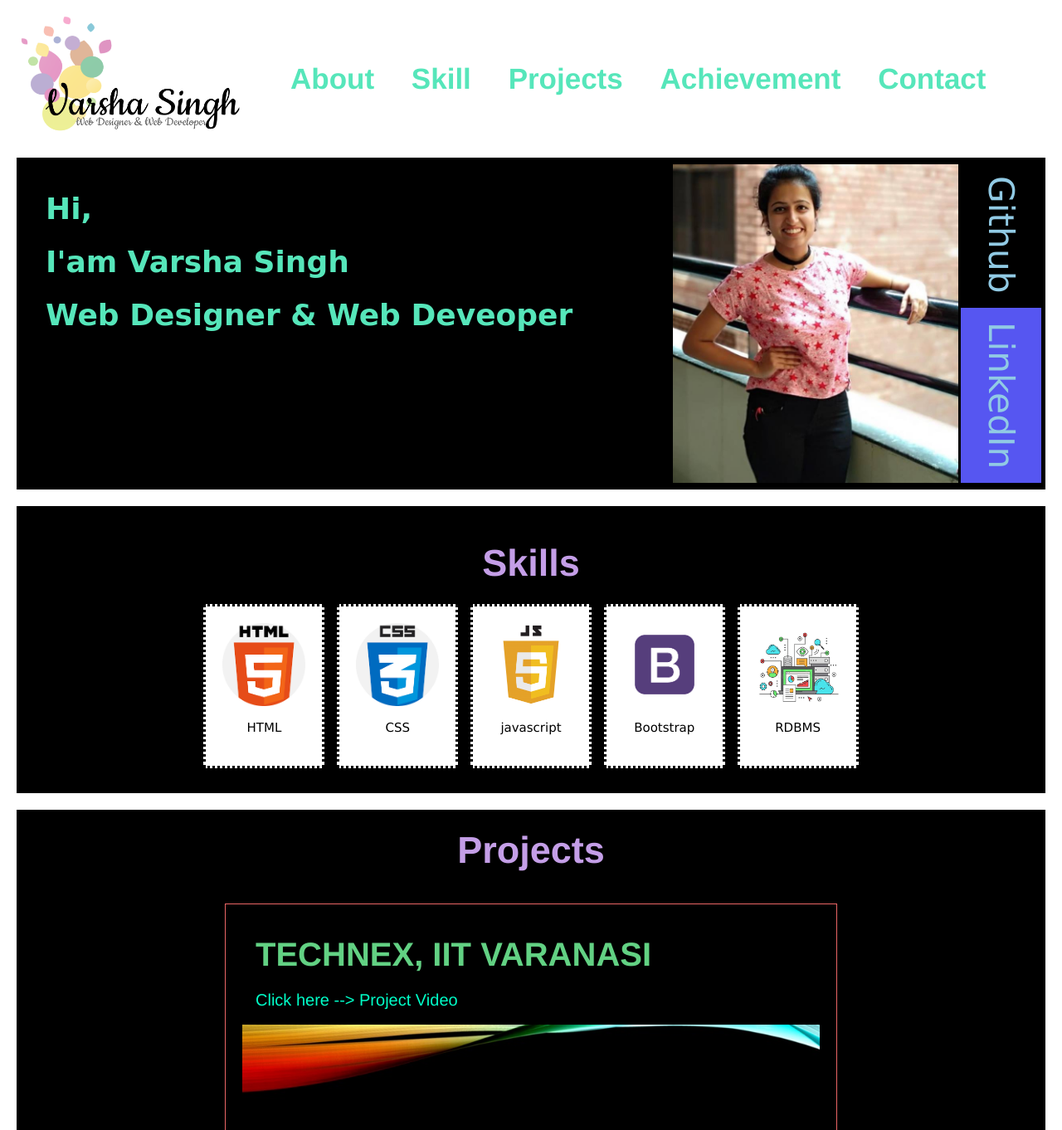
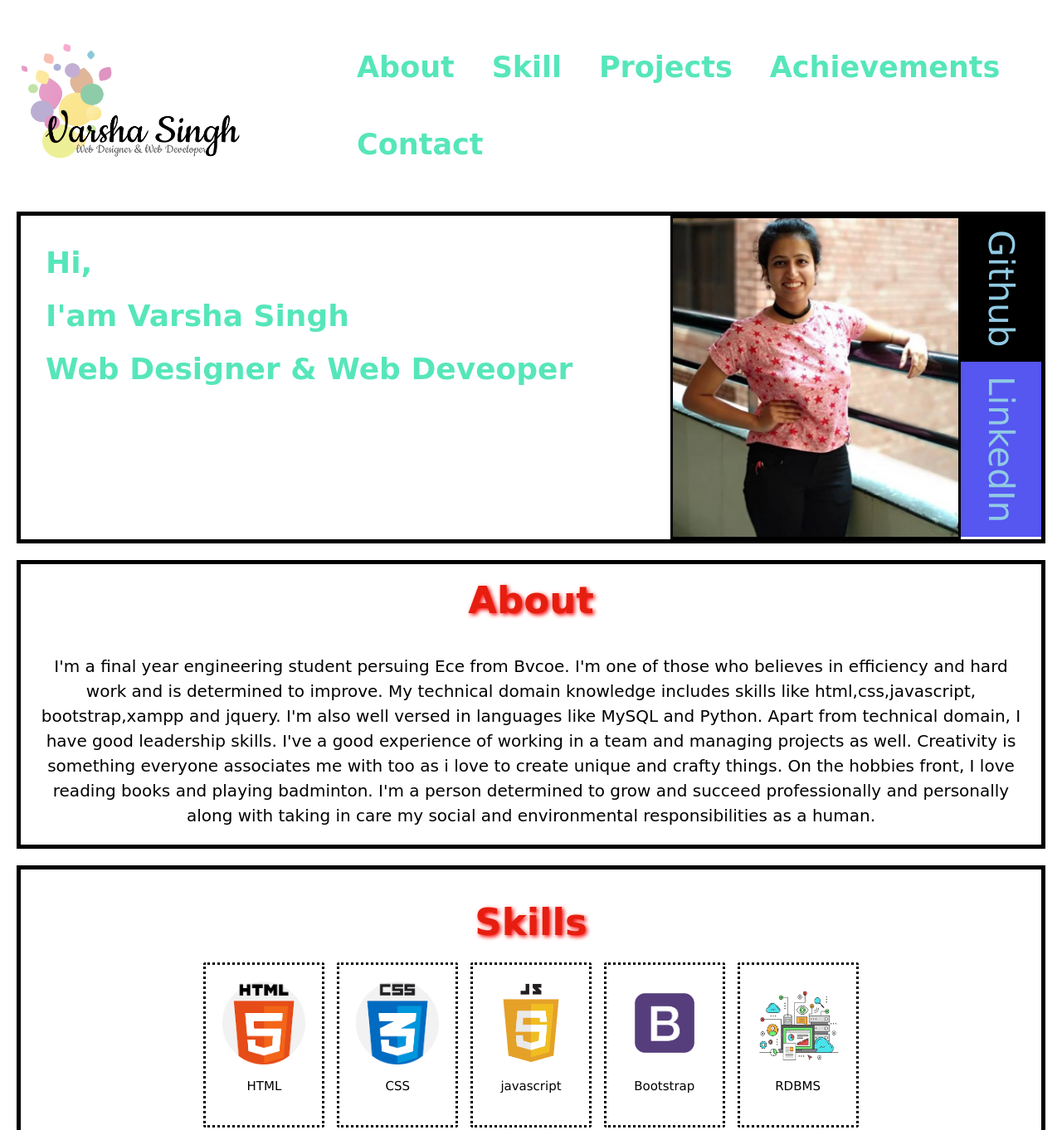
Before and after one commit to Varsha2211/Portfolio, a plain HTML site: page index.html in a window 1280 px wide. Shown: the top 1362 px of the page at 83% size. Drawn offline with nearby package versions, Linux system fonts and the light colour scheme.

Commit message:
Portfolio

```diff
--- a/css/styles.css
+++ b/css/styles.css
@@ -11,11 +11,12 @@ img {
     height: 100px;
 }
 
-#skillsH1,#projectH1,#contactH1 {
+#aboutH1, #skillsH1, #projectH1, #contactH1, #achievementsH1 {
     font-size: 45px;
     font-weight: 800;
-    font-family: 'Franklin Gothic Medium', 'Arial Narrow', Arial, sans-serif;
-    color: rgb(196, 158, 231);
+    text-shadow: 2px 2px 5px red;
+    font-family: cursive;
+    color: rgb(230, 30, 16);
 }
 
 /*=================================================HEADING====================================================*/
@@ -36,9 +37,13 @@ li {
     text-decoration: none;
     display: inline-block;
     padding: 20px;
-    font-family: 'Franklin Gothic Medium', 'Arial Narrow', Arial, sans-serif;
+    font-family: cursive;
     font-size: 35px;
     font-weight: 800;
+}
+
+ul {
+    padding-left: 120px;
 }
 
 a {
@@ -53,15 +58,15 @@ a {
 }
 
 #animation:hover {
-    font-size: 50px;
+    font-size: 39px;
     color: rgb(30, 31, 30);
 }
 
-/*=================================================ABOUT====================================================*/
 
-.about{
+
+/*=================================================INTRODUCTION====================================================*/
+.intro{
     display: flex;
-    background-color: black;
     border: solid black 5px;
     margin: 20px;
 }
@@ -77,6 +82,11 @@ a {
 .main-animation {
     font-weight: 700;
     font-family: cursive;
+}
+
+.main-animation:hover {
+    font-size: 50px;
+    color: rgb(10, 10, 10);
 }
 
 #varsha {
@@ -117,10 +127,28 @@ a {
     padding: 17px;
 }
 
+
+
+/*=================================================ABOUT====================================================*/
+.about{
+    display: block;
+    text-align: center;
+    border: solid black 5px;
+    margin: 20px;
+}
+
+.aboutContent {
+    justify-content: center;
+    padding: 20px;
+    font-family: cursive;
+    font-size: 20px;
+}
+
+
+
 /*=================================================SKILLS====================================================*/
 .skills {
     display: flex;
-    background-color: black;
     border: solid black 5px;
     margin: 20px;
     display: block;
@@ -139,10 +167,10 @@ a {
     margin: 5px;
 }
 
+
 /*=================================================CONTACT====================================================*/
 .contact {
     text-align: center;
-    background-color: black;
     border: solid black 5px;
     margin: 20px;
 }
@@ -168,19 +196,25 @@ td {
     font-family: cursive;
 }
 
+
 /*=================================================PROJECTS===================================================*/
 .project {
     display: block;
-    background-color: black;
     border: solid black 5px;
     margin: 20px;
     text-align: center;
 }
 
 #projectlinks {
-    color: rgb(0, 255, 200);
-    font-family: 'Franklin Gothic Medium', 'Arial Narrow', Arial, sans-serif;
+    color: rgb(13, 14, 13);
+    font-family: cursive;
+    font-weight: 600;
     font-size: 20px;
+}
+
+#projectlinks:hover {
+    font-size: 25px;
+    color: rgb(136, 230, 230);
 }
 
 #sc,#phs,#ep,#mvm, #cms{
@@ -207,3 +241,13 @@ td {
 
 .w3-left, .w3-right, .w3-badge {cursor:pointer}
 .w3-badge {height:13px;width:13px;padding:0}
+
+
+
+/*=================================================ACHEIVEMENTS===================================================*/
+.achievements {
+    display: block;
+    border: solid black 5px;
+    margin: 20px;
+    text-align: center;
+}
--- a/index.html
+++ b/index.html
@@ -22,13 +22,13 @@
                     <li><a id="animation" href="#about" id="aboutLink">About</a></li>
                     <li><a id="animation" href="#skills" id="skillsLink">Skill</a></li>
                     <li><a id="animation" href="#project" id="projectsLink">Projects</a></li>
-                    <li><a id="animation" href="#achievement" id="achievementLink">Achievement</a></li>
+                    <li><a id="animation" href="#achievements" id="achievementLink">Achievements</a></li>
                     <li><a id="animation" href="#contact" id="contactLink">Contact</a></li>
                 </ul>
             </nav>
         </header>
 
-        <div class="about" id='about'>
+        <div class="intro" id='intro'>
             <div class="left-side">
                 <section class="main" id="main">
                     <h1 class="main-animation">Hi,</h1>
@@ -50,6 +50,21 @@
                         <a href="https://www.linkedin.com/in/varsha-singh-0a7491169">LinkedIn</a>
                     </div>
                 </div>
+            </div>
+        </div>
+
+        <div class="about" id="about">
+            <h1 id="aboutH1">About</h1>
+            <div class="aboutContent">
+                I'm a final year engineering student persuing Ece from Bvcoe. I'm one of those who believes in
+                efficiency and hard work and is determined to improve. My technical domain knowledge includes skills
+                like html,css,javascript, bootstrap,xampp and jquery. I'm also well versed in languages like MySQL and
+                Python. Apart from technical domain, I have good leadership skills. I've a good experience of working in
+                a team and managing projects as well. Creativity is something everyone associates me with too as i love
+                to create unique and crafty things. On the hobbies front, I love reading books and playing badminton.
+                I'm a person determined to grow and succeed professionally and personally along with taking in care my
+                social and environmental responsibilities as a human.
+
             </div>
         </div>
 
@@ -84,8 +99,8 @@
                 <div class="w3-container ">
                     <h2 id='sc'>TECHNEX, IIT VARANASI</h2>
                     <a id="projectlinks"
-                        href="https://drive.google.com/file/d/1-2HGFTYBsgYExF-IV4KjsKWcr1HmlnsQ/view?usp=sharing">Click
-                        here --> Project Video</a>
+                        href="https://drive.google.com/file/d/1-2HGFTYBsgYExF-IV4KjsKWcr1HmlnsQ/view?usp=sharing">
+                        Project Video Link</a>
                     <P></P>
                 </div>
                 <div class="w3-content">
@@ -227,7 +242,20 @@
                     </div>
                 </div>
             </div>
+        </div>
 
+        <div class="achievements" id="achievements">
+            <h1 id="achievementsH1">Achievements</h1>
+
+            <p>1st Position in SMART INDIA HACKATHON 2019 (SOFTWARE)</p>
+            <p>1st Position in IoT workshop held at BVCOE, 2017</p>
+            <p>2nd Position in FERVOUR organized by BVCOE IEEE,2018</p>
+            <p>3rd Position in EVOTECH organized by BVCOE CSI,2018 </p>
+            <p>3rd Position in IIT VARANASI TECHNEX ,2018</p>
+            <p> Sports</p>
+            <p>1st Position in Basketball |Annual sports meet 2017
+            </p>
+            <p>3rd Position in Football | 16th Inter Collegiate Sports Meet</p>
         </div>
 
         <div class="contact" id="contact">
```
